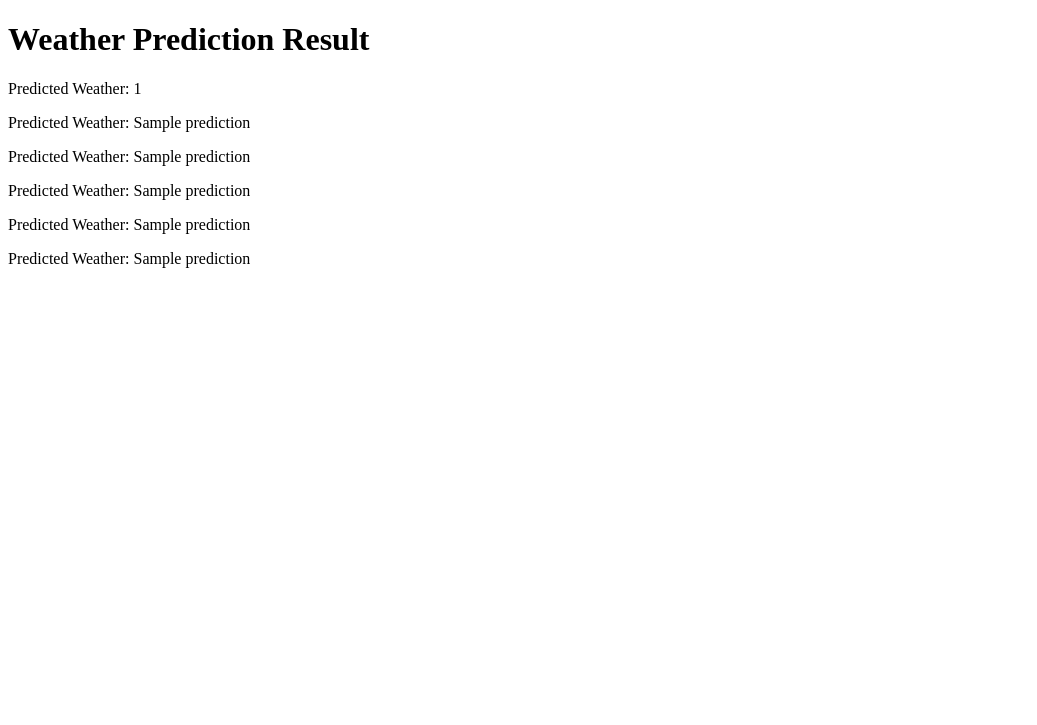
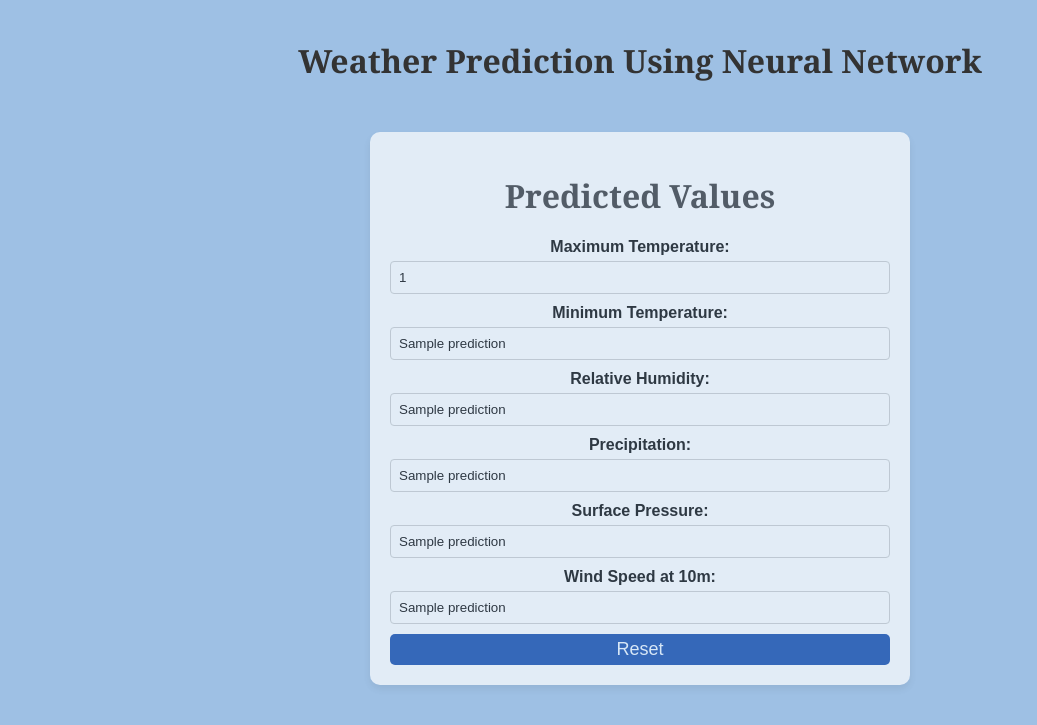
Before and after one commit to ChaitanyaLonarkar/flask-App, a Flask app: template templates/result.html in a window 1280 px wide. Shown: the top 725 px of the page, without its empty margins (0-1037 px from the left). Run offline with Flask 3, Linux system fonts and the light colour scheme; the template is opened without the code that fills it: most values are stand-ins (such as "Sample title", 1, 10 or a date in 2020).

Commit message:
all done

```diff
--- a/app.py
+++ b/app.py
@@ -420,7 +420,7 @@ def predict():
             print("inputs are here",inputs)
             # Make prediction
             prediction = predict_weather(inputs)
-            return render_template('index.html', prediction=prediction)
+            return render_template('result.html', prediction=prediction)
         except Exception as e:
             print("An error occurred while making prediction:", e)
             traceback.print_exc()
--- a/templates/result.html
+++ b/templates/result.html
@@ -1,17 +1,183 @@
 <!DOCTYPE html>
 <html lang="en">
-<head>
-    <meta charset="UTF-8">
-    <meta name="viewport" content="width=device-width, initial-scale=1.0">
+  <head>
+    <meta charset="UTF-8" />
+    <meta name="viewport" content="width=device-width, initial-scale=1.0" />
     <title>Weather Prediction Result</title>
-</head>
-<body>
-    <h1>Weather Prediction Result</h1>
-    <p>Predicted Weather: {{ prediction[0][0] }}</p>
-    <p>Predicted Weather: {{ prediction[0][1] }}</p>
-    <p>Predicted Weather: {{ prediction[0][2] }}</p>
-    <p>Predicted Weather: {{ prediction[0][3] }}</p>
-    <p>Predicted Weather: {{ prediction[0][4] }}</p>
-    <p>Predicted Weather: {{ prediction[0][5] }}</p>
-</body>
+    <style>
+      body {
+        font-family: Arial, sans-serif;
+        margin: 0;
+        padding: 0;
+        background-color: #9ec0e4;
+      }
+
+      .container {
+        max-width: 500px;
+        margin: 50px auto;
+        background-color: #fff;
+        border-radius: 10px;
+        padding: 20px;
+        box-shadow: 0 4px 8px rgba(0, 0, 0, 0.1);
+        opacity: 0.7;
+      }
+
+      /* Define container2 styles */
+      .container2 {
+        max-width: 500px;
+        margin: 50px auto;
+        background-color: #fff;
+        border-radius: 10px;
+        padding: 20px;
+        box-shadow: 0 4px 8px rgba(0, 0, 0, 0.1);
+        opacity: 0.7;
+      }
+
+      h1 {
+        text-align: center;
+        color: #333;
+        font-family: Cambria, Cochin, Georgia, Times, "Times New Roman", serif;
+      }
+
+      form {
+        margin-top: 20px;
+      }
+
+      label {
+        display: block;
+        margin-bottom: 5px;
+        font-weight: bold;
+      }
+
+      input[type="text"] {
+        width: 100%;
+        padding: 8px;
+        margin-bottom: 10px;
+        border: 1px solid #ccc;
+        border-radius: 4px;
+        box-sizing: border-box;
+      }
+
+      input[type="submit"] {
+        background-color: #4caf50;
+        color: white;
+        padding: 10px 20px;
+        border: none;
+        border-radius: 4px;
+        cursor: pointer;
+        width: 100%;
+      }
+
+      input[type="submit"]:hover {
+        background-color: #45a049;
+      }
+
+      .column2 {
+        width: 45%;
+      }
+
+      .footer {
+        text-align: center;
+        margin-top: 10px;
+        color: #666;
+      }
+      a {
+        text-decoration: none;
+        color: aliceblue;
+      }
+      button {
+        background: #0943a7;
+        border: none;
+        font-size: 18px;
+        color: white;
+        width: 100%;
+        padding: 5px;
+        border-radius: 5px;
+      }
+    </style>
+  </head>
+  <body>
+    <center>
+      <br />
+      <h1><b>Weather Prediction Using Neural Network</b></h1>
+
+      <div class="column2">
+        <div class="container2">
+          <h1>Predicted Values</h1>
+          <label for="max-temp">Maximum Temperature:</label>
+          <input
+            type="text"
+            id="max-temp"
+            name="max-temp"
+            placeholder=""
+            readonly
+            value="{{
+            prediction[0][0]
+            }}"
+          />
+
+          <label for="min-temp">Minimum Temperature:</label>
+          <input
+            type="text"
+            id="min-temp"
+            name="min-temp"
+            placeholder=""
+            readonly
+            value="{{
+            prediction[0][1]
+            }}"
+          />
+
+          <label for="humidity">Relative Humidity:</label>
+          <input
+            type="text"
+            id="humidity"
+            name="humidity"
+            placeholder=""
+            readonly
+            value="{{
+            prediction[0][2]
+            }}"
+          />
+
+          <label for="precipitation">Precipitation:</label>
+          <input
+            type="text"
+            id="precipitation"
+            name="precipitation"
+            placeholder=""
+            readonly
+            value="{{
+            prediction[0][3]
+            }}"
+          />
+
+          <label for="surface-pressure">Surface Pressure:</label>
+          <input
+            type="text"
+            id="surface-pressure"
+            name="surface-pressure"
+            placeholder=""
+            readonly
+            value="{{
+            prediction[0][4]
+            }}"
+          />
+
+          <label for="wind-speed-10m">Wind Speed at 10m:</label>
+          <input
+            type="text"
+            id="wind-speed-10m"
+            name="wind-speed-10m"
+            placeholder=""
+            readonly
+            value="{{
+            prediction[0][5]
+            }}"
+          />
+          <button><a href="/">Reset</a></button>
+        </div>
+      </div>
+    </center>
+  </body>
 </html>
```
Also changed, not shown: templates/index.html (+38 -62 lines).
